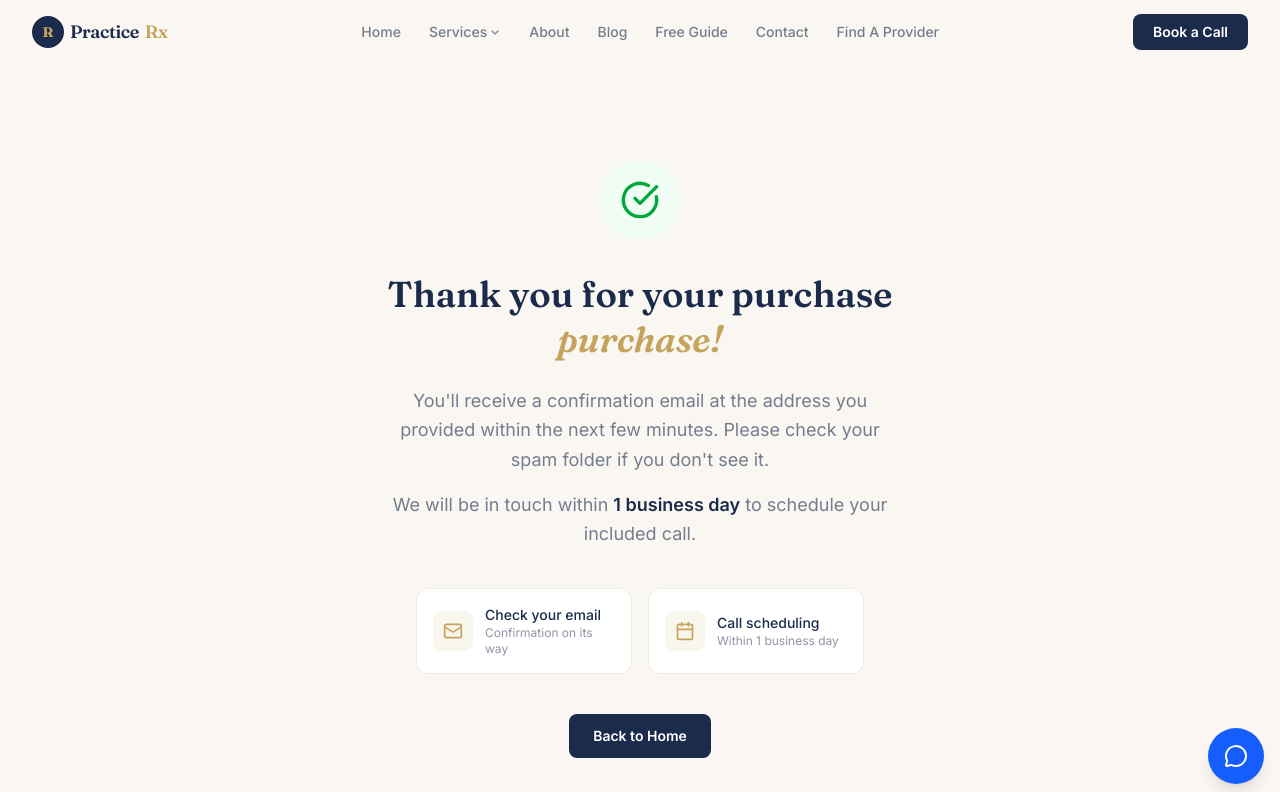
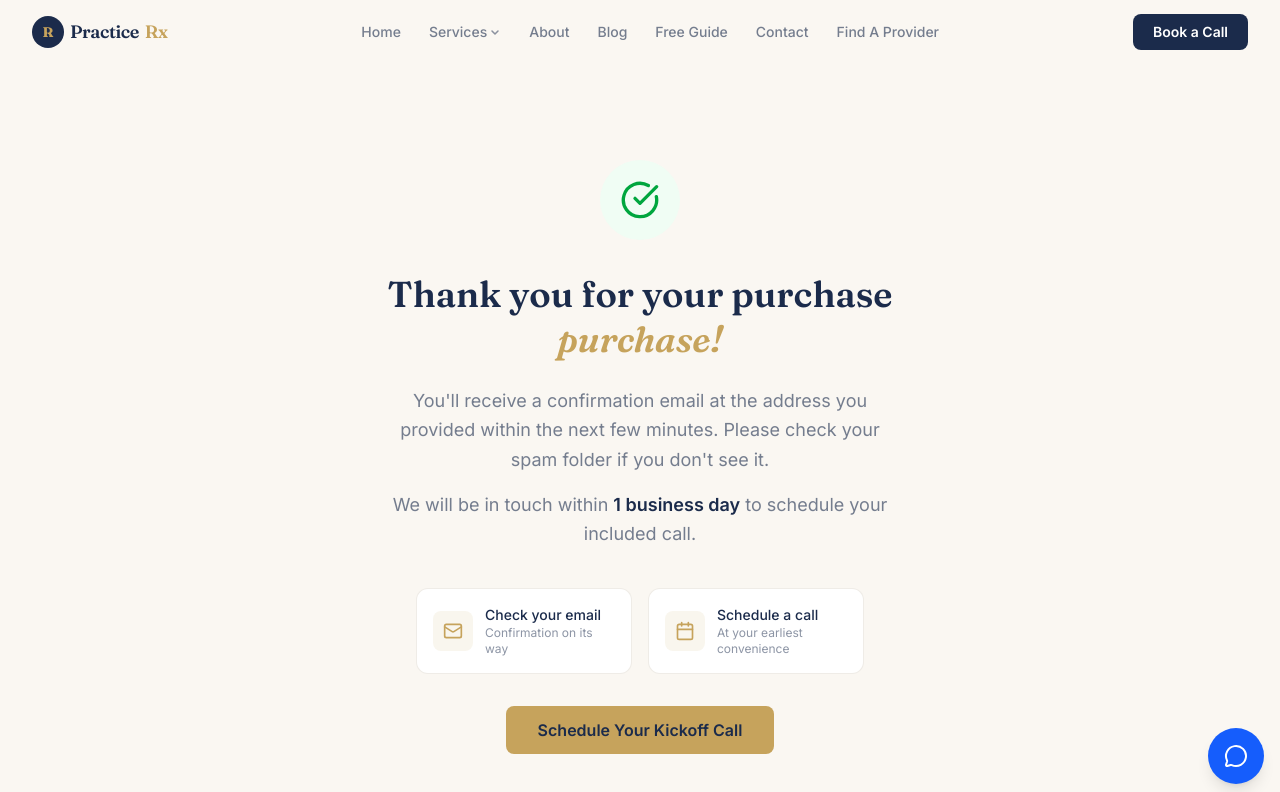
Before and after one commit to ekeneajufo-ux/PracticeRx-Website-Build, a React (Vite) app: page /thank-you in a window 1280 px wide. Shown: the top 792 px of the page. Built offline with nearby package versions, Linux system fonts and the light colour scheme.

Commit message:
Add calendar booking button to thank you page

```diff
--- a/src/pages/ThankYouPage.tsx
+++ b/src/pages/ThankYouPage.tsx
@@ -114,15 +114,29 @@
                   </div>
                   <div className="text-left">
                     <p className="text-sm font-medium text-navy">
-                      Call scheduling
+                      Schedule a call
                     </p>
                     <p className="text-xs text-navy/50">
-                      Within 1 business day
+                      At your earliest convenience
                     </p>
                   </div>
                 </div>
               )}
             </div>
+
+            {/* Schedule call button */}
+            {showCallCard && (
+              <div className="mt-8">
+                <a
+                  href="https://www.practicerxconsulting.com/widget/booking/IzDYuXLlWCrKUe5a5ZTa"
+                  target="_blank"
+                  rel="noopener noreferrer"
+                  className="inline-flex items-center justify-center px-8 py-3 text-base font-semibold bg-gold text-navy rounded-lg hover:bg-gold/90 transition-colors"
+                >
+                  Schedule Your Kickoff Call
+                </a>
+              </div>
+            )}
 
             {/* Back link */}
             <div className="mt-10">
@@ -136,9 +150,6 @@
           </div>
         </div>
       </section>
-
-      {/* Calendar anchor for GHL Calendar block */}
-      {showCallCard && <div id="book-call" style={{ display: "block", height: "1px" }} />}
     </div>
   );
 }
```
